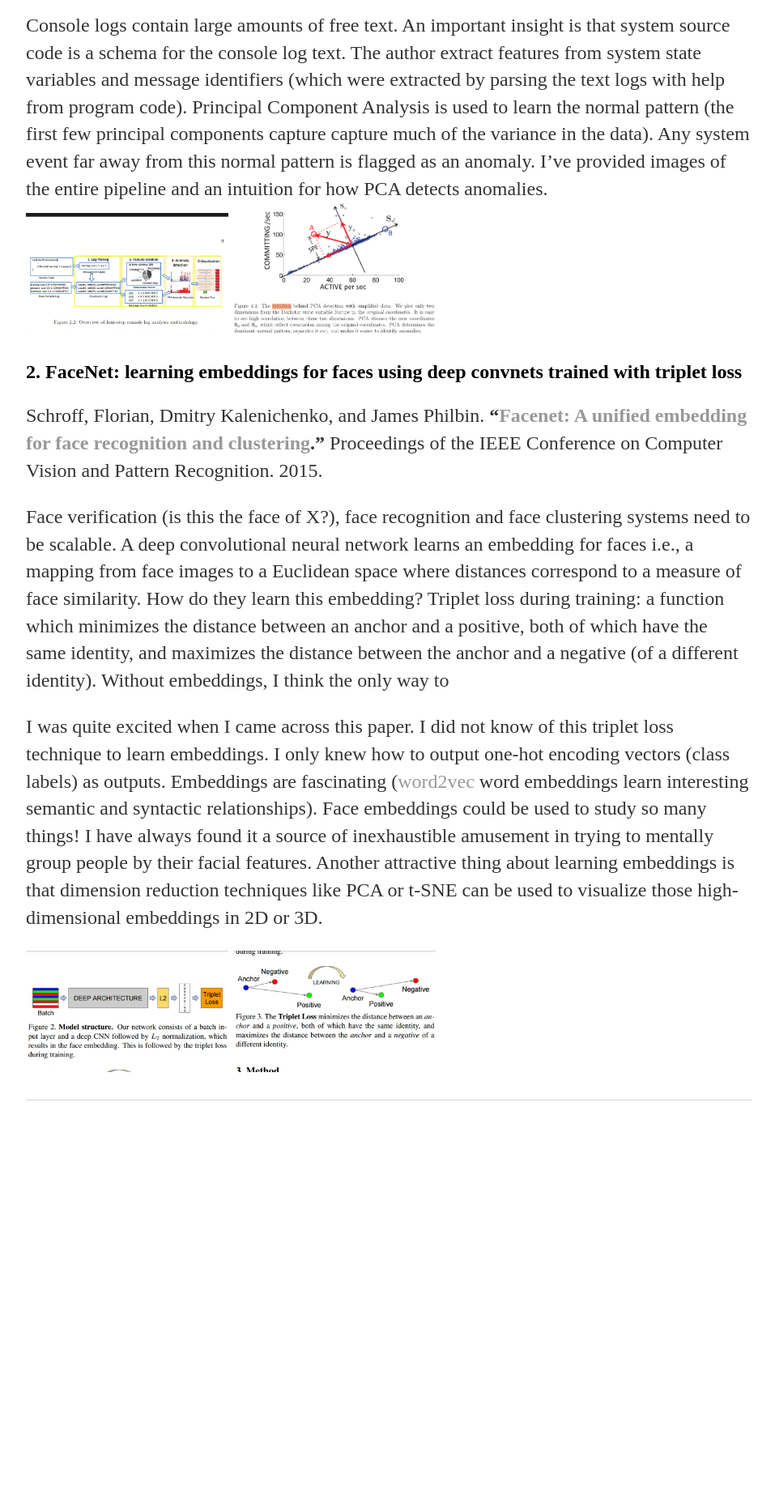
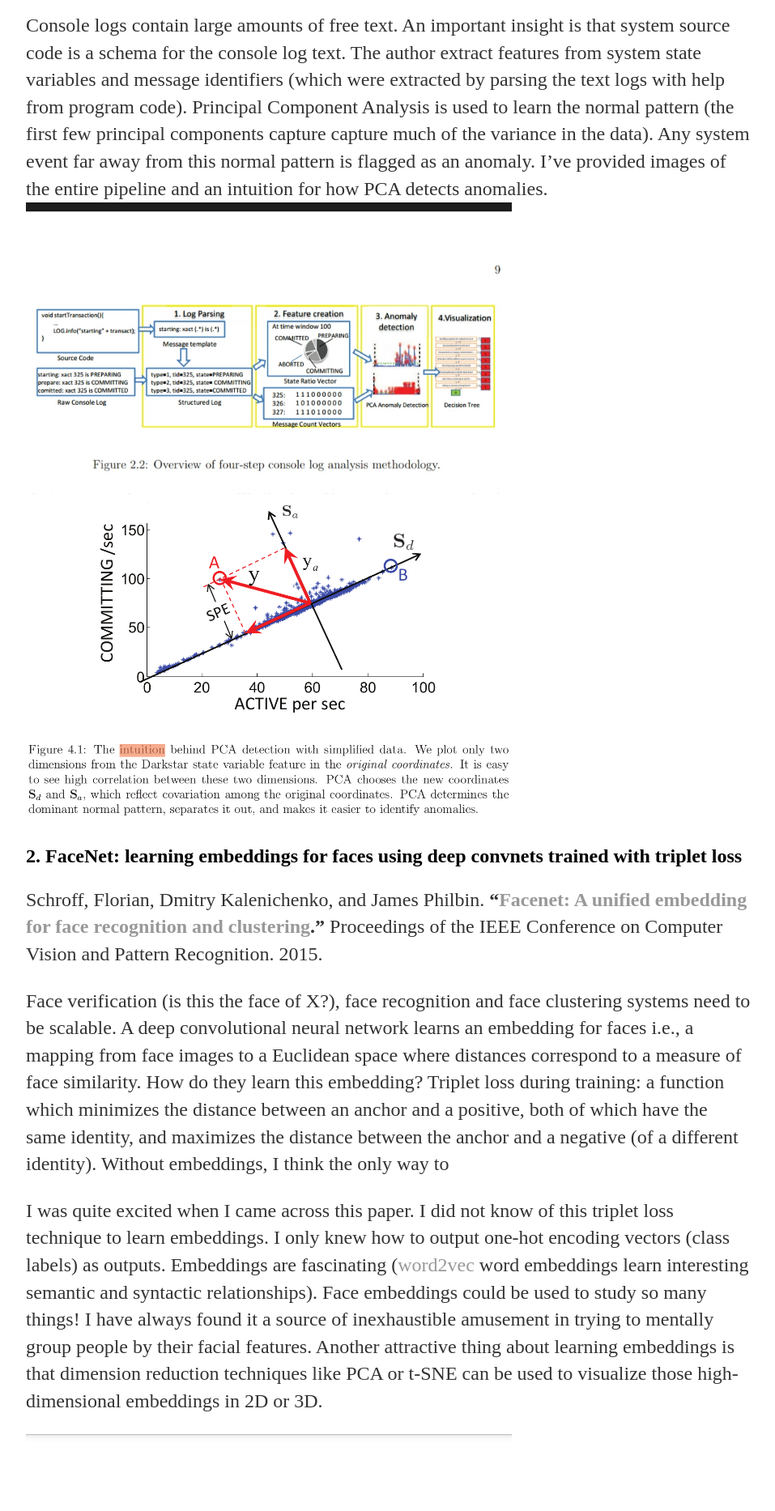
Before and after one commit to ganesh-srinivas/ganesh-srinivas.github.io, a Jekyll site: the page built from _posts/2017-02-18-interesting-papers-roundup-week-7-2017.md, in a window 1280 px wide. Shown: the part 437-2303 px from the top of the page at 81% size, without its empty margins (160-1117 px from the left). Built offline with Jekyll 4.4.1, drawn with Linux system fonts in a browser that asks for light colours; before the commit the page ends 1856 px from its top, so only the background shows below that.

Commit message:
hopefully final fix to images on blog/2017-02-18...

```diff
--- a/_posts/2017-02-18-interesting-papers-roundup-week-7-2017.md
+++ b/_posts/2017-02-18-interesting-papers-roundup-week-7-2017.md
@@ -7,8 +7,8 @@
 Xu, Wei. **"[System Problem Detection by Mining Console Logs](http://digitalassets.lib.berkeley.edu/etd/ucb/text/Xu_berkeley_0028E_10769.pdf)"**. PhD Dissertation. UC Berkeley. 2010.
 
 Console logs contain large amounts of free text. An important insight is that system source code is a schema for the console log text. The author extract features from system state variables and message identifiers (which were extracted by parsing the text logs with help from program code). Principal Component Analysis is used to learn the normal pattern (the first few principal components capture capture much of the variance in the data). Any system event far away from this normal pattern is flagged as an anomaly. I've provided images of the entire pipeline and an intuition for how PCA detects anomalies.
-<img alt="Image: 4-step console log analysis methodology" src="/assets/console-mining/methodology.jpg" width="250">
-<img alt="Image: PCA intuition" src="/assets/console-mining/pca-detection-intuition.png" width="250">
+<img alt="Image: 4-step console log analysis methodology" src="/assets/console-mining/methodology.jpg" width="600">
+<img alt="Image: PCA intuition" src="/assets/console-mining/pca-detection-intuition.png" width="600">
 
 ## 2. FaceNet: learning embeddings for faces using deep convnets trained with triplet loss
 Schroff, Florian, Dmitry Kalenichenko, and James Philbin. **"[Facenet: A unified embedding for face recognition and clustering](https://arxiv.org/abs/1503.03832)."** Proceedings of the IEEE Conference on Computer Vision and Pattern Recognition. 2015.
@@ -17,5 +17,5 @@
 
 I was quite excited when I came across this paper. I did not know of this triplet loss technique to learn embeddings. I only knew how to output one-hot encoding vectors (class labels) as outputs. Embeddings are fascinating (<a href="https://blog.acolyer.org/2016/04/21/the-amazing-power-of-word-vectors/">word2vec</a> word embeddings learn interesting semantic and syntactic relationships). Face embeddings could be used to study so many things! I have always found it a source of inexhaustible amusement in trying to mentally group people by their facial features. Another attractive thing about learning embeddings is that dimension reduction techniques like PCA or t-SNE can be used to visualize those high-dimensional embeddings in 2D or 3D.
 
-<img alt="Image: Face embedding model architecture" src="/assets/triplet-loss/model-structure.jpg" width="250">
-<img alt="Image: Triplet loss" src="/assets/triplet-loss/triplet-loss.jpg" width="250">
+<img alt="Image: Face embedding model architecture" src="/assets/triplet-loss/model-structure.jpg" width="600">
+<img alt="Image: Triplet loss" src="/assets/triplet-loss/triplet-loss.jpg" width="600">
```
